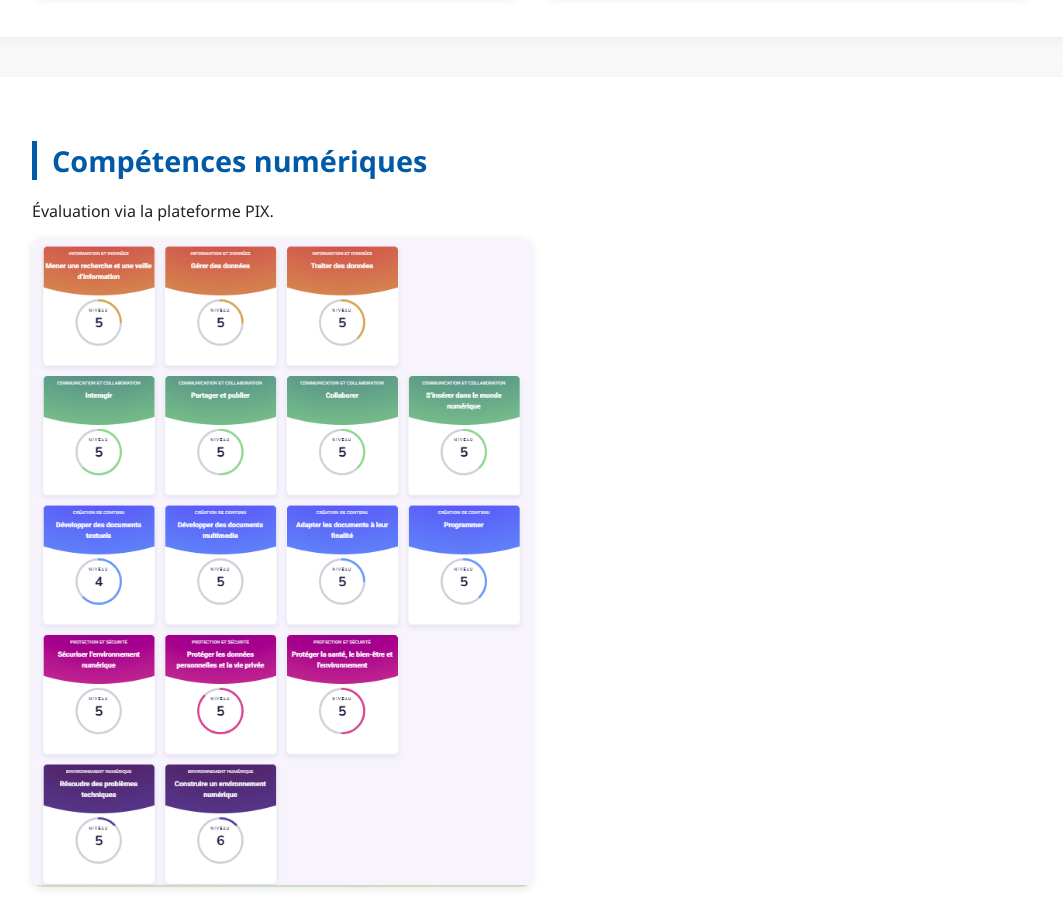
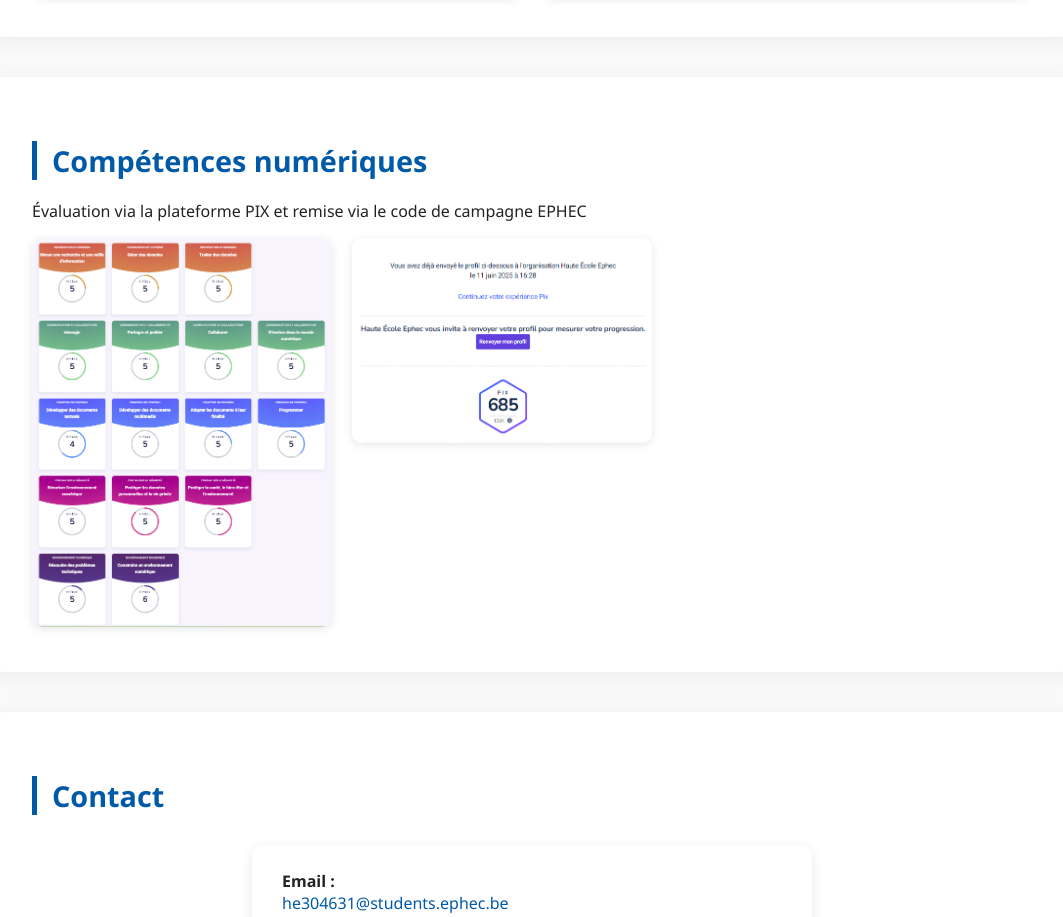
Before and after one commit to martinvop/portfolio, a plain HTML site: page index.html in a window 1280 px wide. Shown: the part 5809-6726 px from the top of the page, without its empty margins (108-1171 px from the left). Drawn offline with Linux system fonts and the light colour scheme.

Commit message:
Add files via upload

```diff
--- a/index.html
+++ b/index.html
@@ -296,13 +296,21 @@
   </div>
 </section>
 
-  <section id="competences">
-    <h2>Compétences numériques</h2>
-    <p>Évaluation via la plateforme PIX.</p>
-    <div style="margin-top: 15px;">
-      <img src="pix.png" alt="pix" style="max-width: 50%; border-radius: 10px;">
-    </div>
-  </section>
+ <section id="competences">
+  <h2>Compétences numériques</h2>
+  <p>Évaluation via la plateforme PIX et remise via le code de campagne EPHEC</p>
+
+  <div style="display: flex; gap: 20px; margin-top: 15px; flex-wrap: wrap;">
+  <div style="flex: 1; max-width: 300px;">
+    <img src="pix.png" alt="PIX" style="width: 100%; border-radius: 10px;">
+  </div>
+  <div style="flex: 1; max-width: 300px;">
+    <img src="preuve_pix.png" alt="Preuve PIX" style="width: 100%; border-radius: 10px;">
+  </div>
+</div>
+
+</section>
+
 
 <section id="contact">
   <h2>Contact</h2>
```
Also changed, not shown: preuve_pix.png (added).
